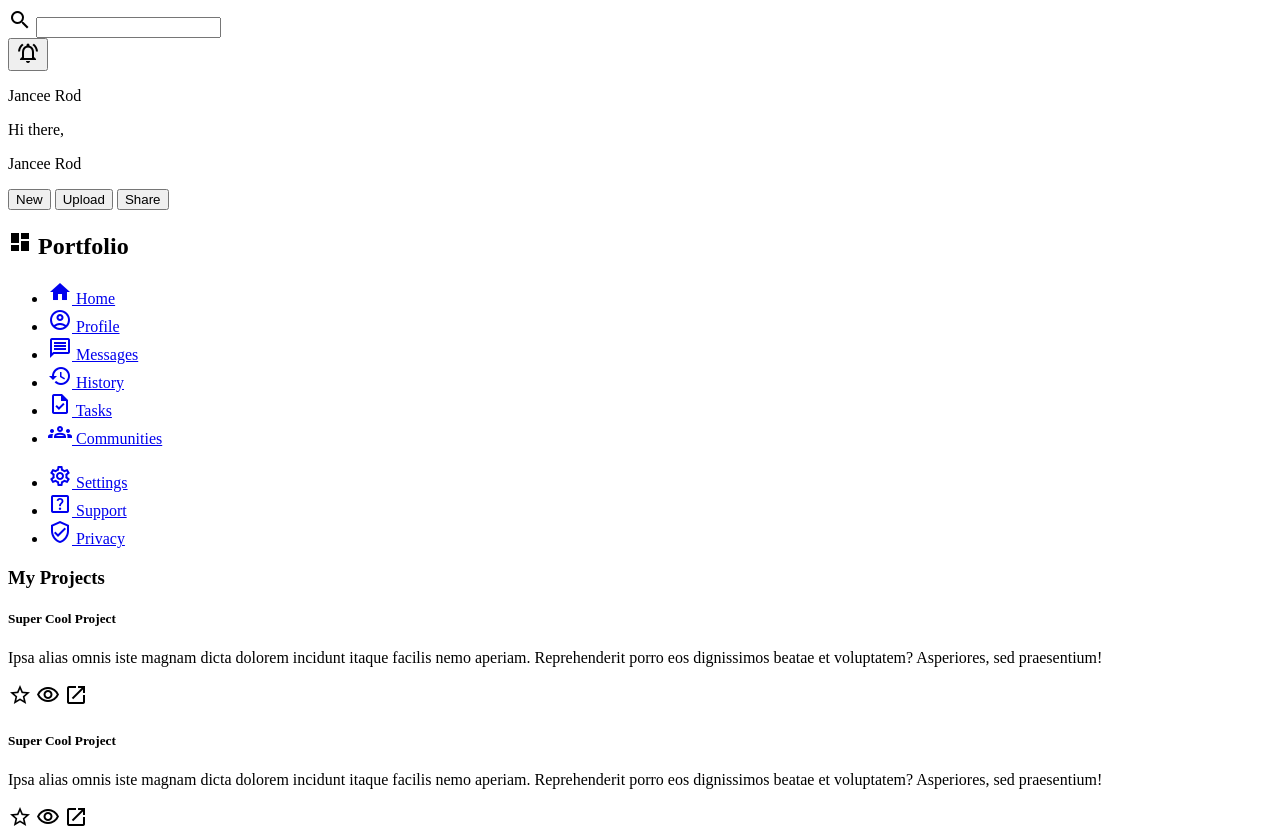
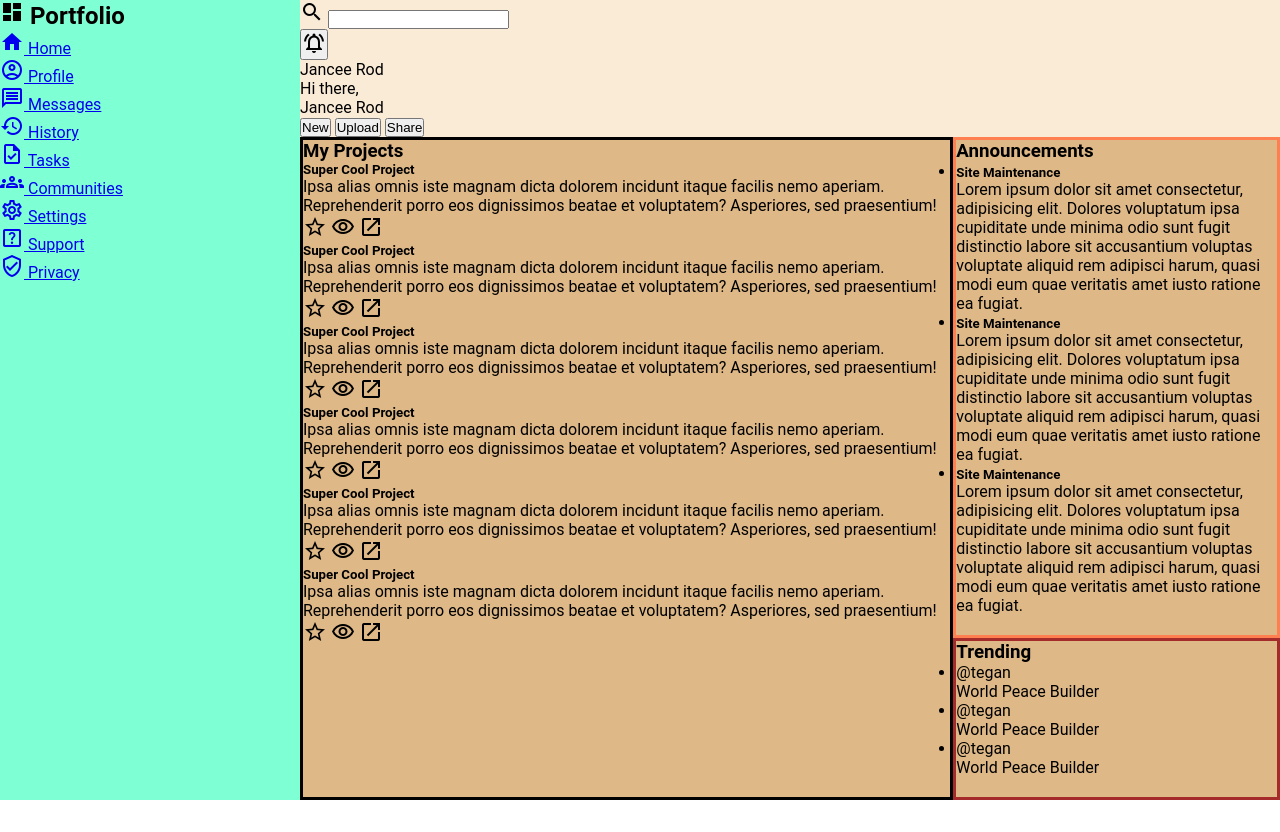
Before and after one commit to JanceeRod/dashboard, a plain HTML site: page index.html in a window 1280 px wide. Shown: the top 832 px of the page. After the commit the page ends 800 px from the top, so only its background shows below. Drawn offline with Linux system fonts and the light colour scheme.

Commit message:
holy grail layout

```diff
--- a/style.css
+++ b/style.css
@@ -0,0 +1,44 @@
+@import url('https://fonts.googleapis.com/css2?family=DM+Sans:ital,opsz,wght@0,9..40,100..1000;1,9..40,100..1000&display=swap');
+
+* {
+    margin: 0;
+    padding: 0;
+}
+
+body {
+    font-family: "Roboto", sans-serif;
+    height: 100vh;
+    display: grid;
+    grid-template-columns: 300px 1fr;
+    grid-template-rows: auto 1fr;
+}
+
+.header {
+    background-color: antiquewhite;
+    grid-column: 2 / 3;
+}
+
+.sidebar {
+    background-color: aquamarine;
+    grid-column: 1 / 2;
+    grid-row: 1 / 3;
+}
+
+.content {
+    background-color: burlywood;
+    display: grid;
+    grid-template-columns: 2fr 1fr;
+}
+
+.projects {
+    border: solid black;
+    grid-row: 1 / 3;
+}
+
+.announcements {
+    border: solid coral;
+}
+
+.trending {
+    border: solid brown;
+}
```
Also changed, not shown: index.html (+0 -2 lines).
